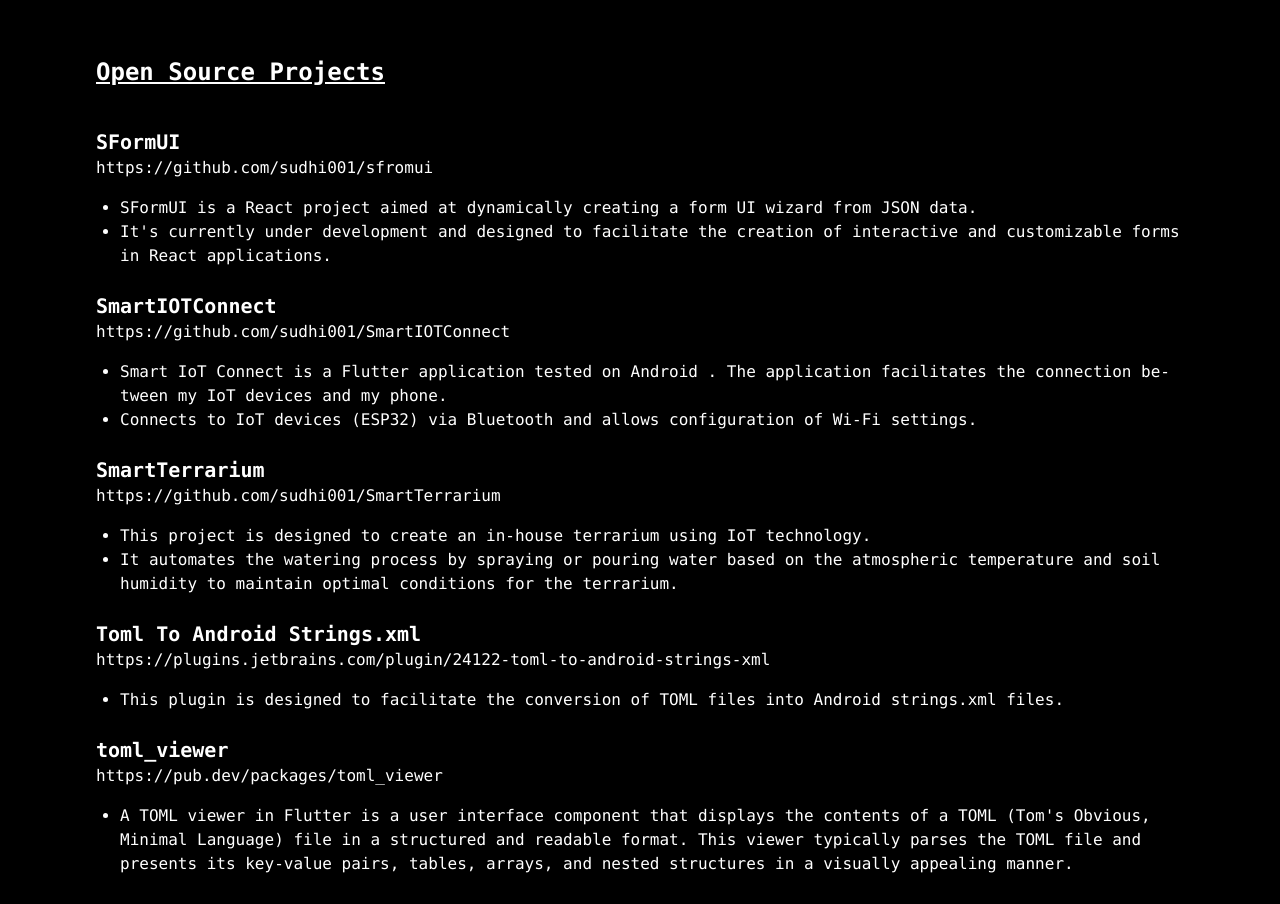
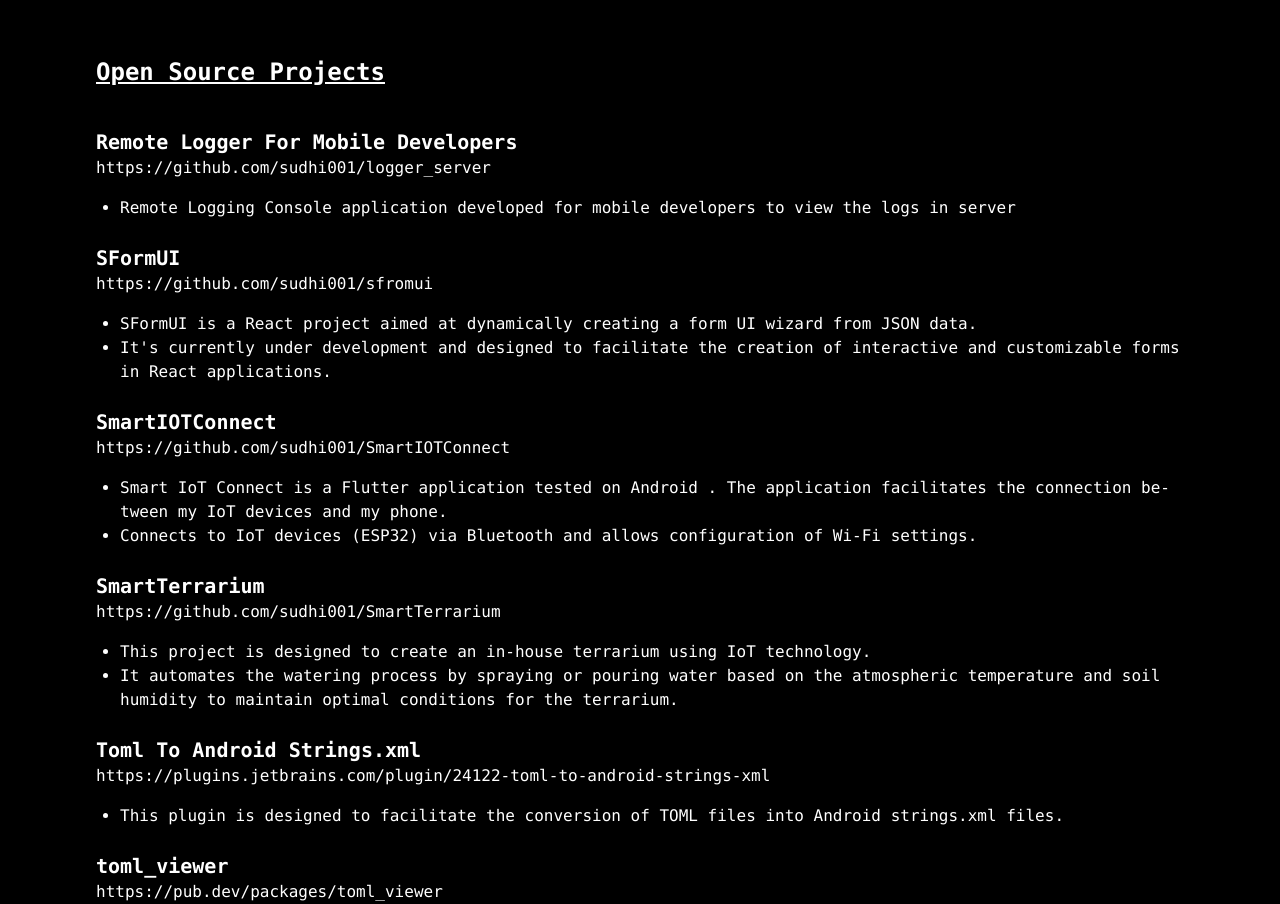
Before and after one commit to sudhi001/sudhi001.github.io, a Next.js app: page / in a window 1280 px wide. Shown: the part 2080-2984 px from the top of the page. Built offline with nearby package versions, Linux system fonts and the light colour scheme.

Commit message:
Update data.js

```diff
--- a/app/data.js
+++ b/app/data.js
@@ -124,6 +124,13 @@
   projects:{
     title:"Open Source Projects",
     data:[
+       {
+        title:"Remote Logger For Mobile Developers",
+        descriptions:[
+          "Remote Logging Console application developed for mobile developers to view the logs in server "
+        ],
+        href:"https://github.com/sudhi001/logger_server"
+      },
       {
         title:"SFormUI",
         descriptions:[
```
